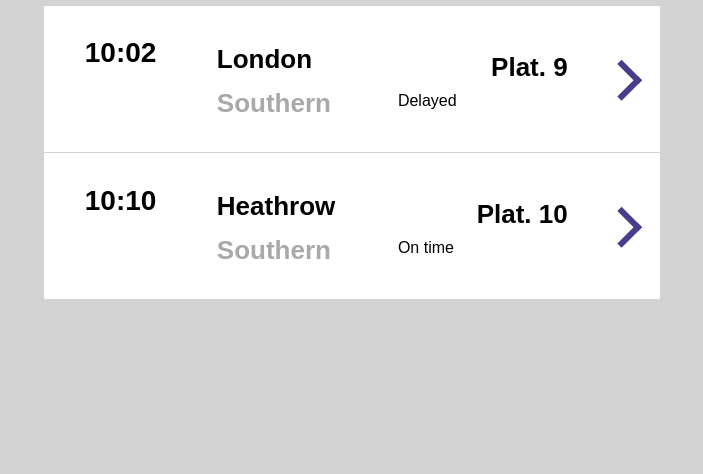
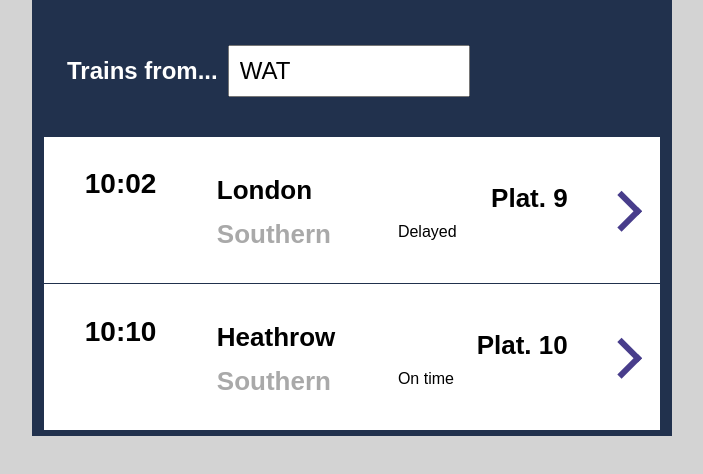
Before and after one commit to javflores/your-first-trainline-graphql, a React app: page /live/departures in a window 1280 px wide. Shown: the whole page, without its empty margins (352-1055 px from the left). Built offline with nearby package versions, Linux system fonts and the light colour scheme.

Commit message:
Add input field to run searches for origin
For now it is harcoded to WAT (Watford) but we will use it throughout the workshop.

```diff
--- a/src/components/departing-services/departing-services-container.js
+++ b/src/components/departing-services/departing-services-container.js
@@ -2,11 +2,12 @@ import React from 'react';
 import DepartingServices from './departing-services';
 
 const DepartingServicesContainer = () => {
-  return <DepartingServices data={getData()}/>
+  return <DepartingServices data={getData()} originChanged={() => {}}/>
 };
 
 function getData(){
   return {
+    origin: "WAT",
     departingServices: [{
       scheduledTime: "10:02",
       destination: "London",
--- a/src/components/departing-services/departing-services.css
+++ b/src/components/departing-services/departing-services.css
@@ -5,7 +5,8 @@
     outline: 0;
     list-style: none;
     overflow: visible;
-    border-radius: 0; }
+    border-radius: 0;
+    background-color: #21314d; }
 @media (min-width: 664px) {
     .departing-services {
         width: 80%;
@@ -14,3 +15,26 @@
     .departing-services {
         width: 50%;
         margin-left: 30%; } }
+
+.departing-service-search {
+    margin: 20px;
+    width: 80%;
+    padding: 10px;
+    font-size: 24px;
+    line-height: 3;
+}
+
+.departing-service-search input {
+    padding: 10px;
+     width: 50%;
+     margin-left: 10px;
+    font-size: 24px;
+ }
+
+
+.departing-service-search label {
+    font-weight: 700;
+    transition: all .1s linear;
+    color: #fff;
+
+}
--- a/src/components/departing-services/departing-services.js
+++ b/src/components/departing-services/departing-services.js
@@ -3,13 +3,21 @@ import React from 'react';
 import DepartingService from './departing-service';
 import './departing-services.css';
 
-const DepartingServices = ({data: {departingServices}}) =>
-  <ul className="departing-services">
-    {departingServices.map((service, index) => {
-      return <DepartingService key={`service-${index}`}
-                               service={service}/>
-    }, this)}
-  </ul>;
+const DepartingServices = ({data: {origin, departingServices}, originChanged}) =>
+  <div className="departing-services">
+    <div className="departing-service-search">
+      <label>Trains from...</label>
+      <input onChange={originChanged}
+             value={origin}/>
+    </div>
+    <ul>
+      {departingServices.map((service, index) => {
+        return <DepartingService key={`service-${index}`}
+                                 service={service}/>
+      }, this)}
+    </ul>
+  </div>
+;
 
 
 
```
